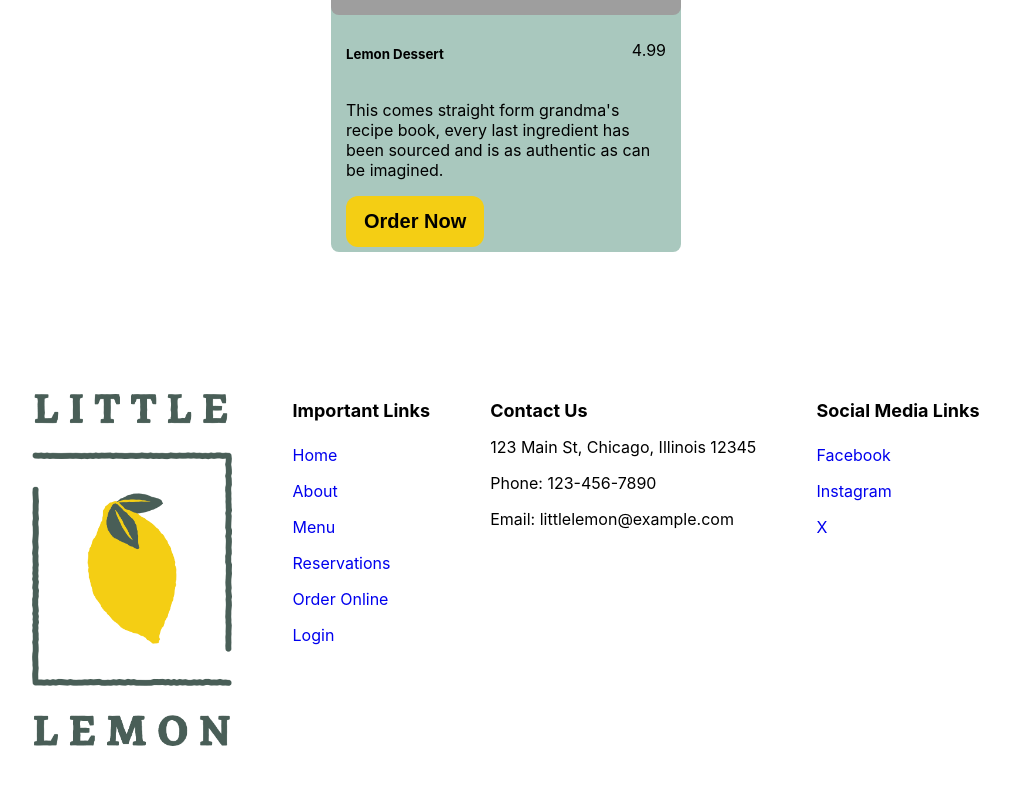
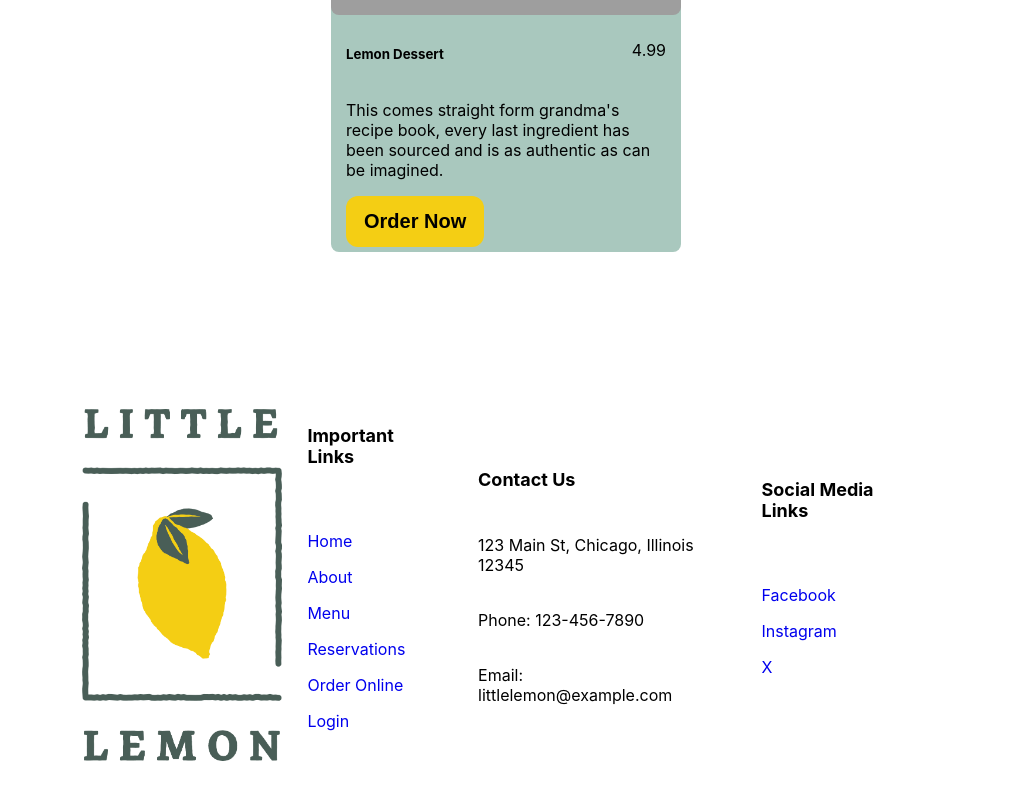
Before and after one commit to gmartinez7435/little-lemon, a React (Create React App) app: page / in a window 1280 px wide. Shown: the part 1557-2357 px from the top of the page, without its empty margins (134-1144 px from the left). Before the commit the page ends 2317 px from the top, so only its background shows below. Built offline with nearby package versions, Linux system fonts and the light colour scheme; grey boxes are pictures that could not be loaded.

Commit message:
fixed footer spacing

```diff
--- a/src/App.css
+++ b/src/App.css
@@ -257,6 +257,23 @@ footer ul li{
   padding: 8px 0;
 }
 
+.foot-links {
+  display: flex;
+  justify-content: space-between;
+  align-items: center;
+  margin: 50px;
+}
+
+.foot-section {
+  display: grid;
+  text-align: left;
+  gap: 25px;
+  margin: 25px
+}
+
+.foot-section p {
+  margin: 5px 0;
+}
 
 @media screen and (max-width: 768px){
   .menu-icon {
--- a/src/components/Footer.js
+++ b/src/components/Footer.js
@@ -4,11 +4,11 @@ import small_logo from '../assets/small_logo.png'
 const Footer = () => {
   return (
     <footer>
-        <section>
+        <section className='foot-links'>
             <div className='company-info'>
                 <img src={small_logo} alt="logo" />
             </div>
-            <div>
+            <div className='foot-section'>
               <h3>Important Links</h3>
               <ul>
                 <li><a href='/'>Home</a></li>
@@ -16,18 +16,18 @@ const Footer = () => {
                 <li><a href='/menu'>Menu</a></li>
                 <li><a href='/booking'>Reservations</a></li>
                 <li><a href='/order-online'>Order Online</a></li>
-                <li><a href='/login'>Login</a></li>
+                <li><a href='/signup'>Login</a></li>
               </ul>
             </div>
 
-            <div>
+            <div className='foot-section'>
               <h3>Contact Us</h3>
               <p>123 Main St, Chicago, Illinois 12345</p>
               <p>Phone: 123-456-7890</p>
               <p>Email: littlelemon@example.com</p>
             </div>
 
-            <div>
+            <div className='foot-section'>
               <h3>Social Media Links</h3>
               <ul>
                 <li><a href='facebook.com'>Facebook</a></li>
```
